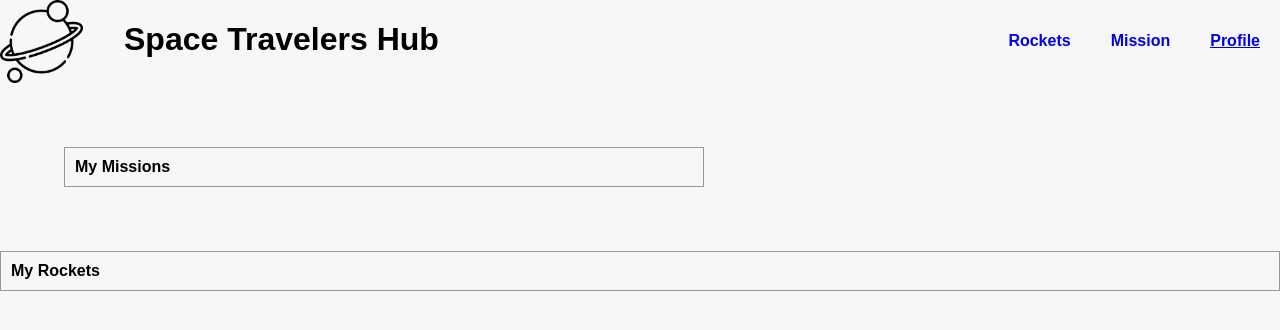
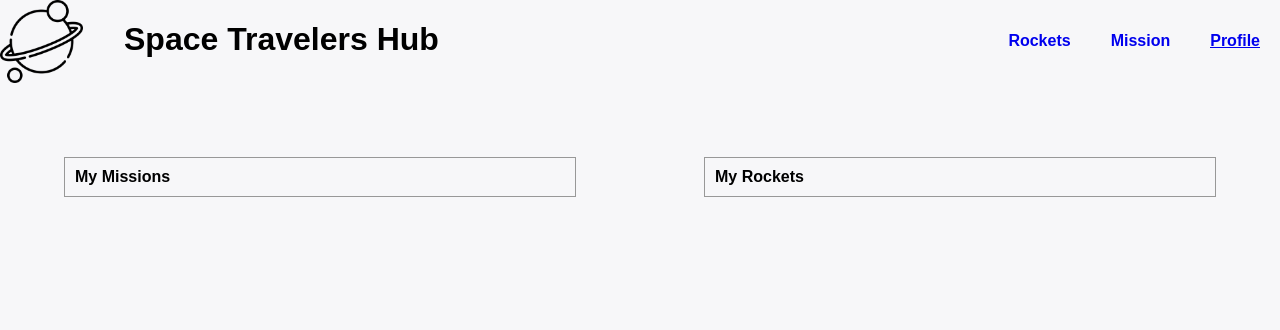
Before and after one commit to Suzi216/space-X, a React (Create React App) app: page /myprofile in a window 1280 px wide. Shown: the top 330 px of the page. Built offline with nearby package versions, Linux system fonts and the light colour scheme.

Commit message:
update `Myprofile.css` to include styles for reserved rockets

```diff
--- a/src/components/Myprofile.css
+++ b/src/components/Myprofile.css
@@ -1,4 +1,11 @@
-.mission_table {
+.our-profile {
+  display: flex;
+  margin-top: 10px;
+  align-items: center;
+  justify-content: space-around;
+}
+
+.our-profile div {
   width: 50%;
   margin: 5%;
 }
```
